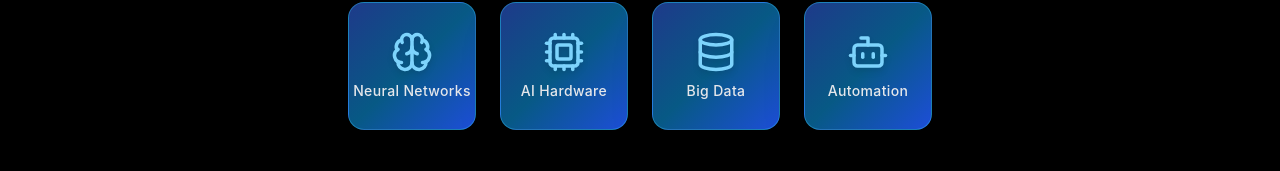
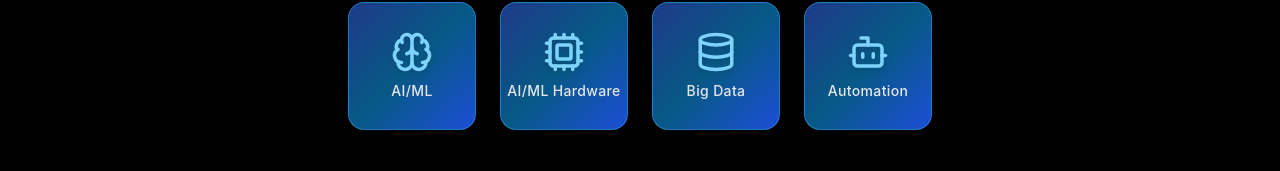
Before and after one commit to aiincubator/aiincubator.github.io, a React (Create React App) app: page / in a window 1280 px wide. Shown: the part 388-559 px from the top of the page. Built offline with nearby package versions, Linux system fonts and the light colour scheme.

Commit message:
Update labels

```diff
--- a/src/AIHome.js
+++ b/src/AIHome.js
@@ -54,8 +54,8 @@
   }, []);
 
   const icons = [
-    { Icon: Brain, label: 'Neural Networks' },
-    { Icon: Cpu, label: 'AI Hardware' },
+    { Icon: Brain, label: 'AI/ML' },
+    { Icon: Cpu, label: 'AI/ML Hardware' },
     { Icon: Database, label: 'Big Data' },
     { Icon: Bot, label: 'Automation' },
   ];
```
